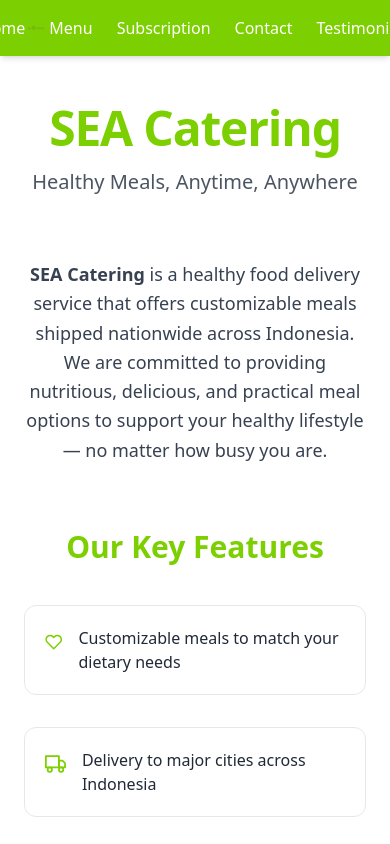
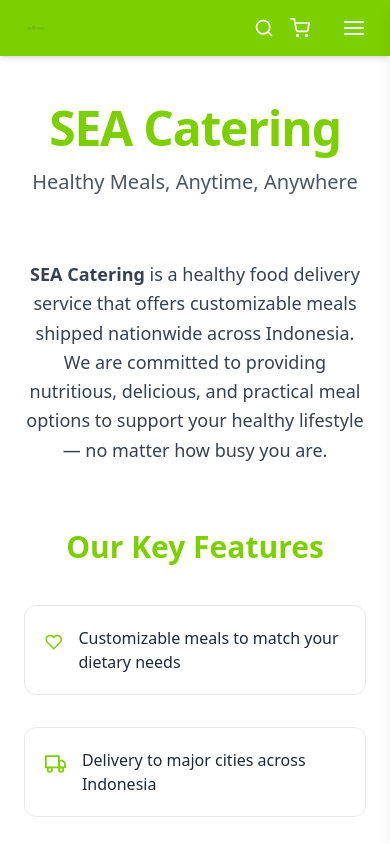
Before and after one commit to dzakwannajmi/SEA-Catering, a React (Vite) app: page / in a window 390 px wide. Shown: the top 844 px of the page. Built offline with nearby package versions, Linux system fonts and the light colour scheme.

Commit message:
feat: add feat: Configure React Router for Home, Menu, and Testimonials pages

```diff
--- a/src/App.jsx
+++ b/src/App.jsx
@@ -3,6 +3,8 @@ import Navbar from "./components/Navbar";
 import Footer from "./components/Footer";
 import Home from "./pages/Home";
 import Menu from "./pages/Menu";
+import Testimonials from "./pages/Testimonials";
+// Import komponen Subscription, Contact, Testimonials dihapus dari sini
 
 export default function App() {
   return (
@@ -13,8 +15,9 @@ export default function App() {
       <div className="flex-grow">
         <Routes>
           <Route path="/" element={<Home />} />
-          <Route path="Menu" element={<Menu />} />
-          {/* Nanti kamu tambahkan route lain di sini */}
+          <Route path="/menu" element={<Menu />} />
+          <Route path="/testimonials" element={<Testimonials />} />
+          {/* Route untuk Subscription, Contact, Testimonials dihapus dari sini */}
         </Routes>
       </div>
 
--- a/src/components/Navbar.jsx
+++ b/src/components/Navbar.jsx
@@ -1,79 +1,109 @@
+// Tambahkan useEffect untuk lock scroll saat menu terbuka
+import { useState, useEffect } from "react";
 import { NavLink } from "react-router-dom";
+import { Search, ShoppingCart, Menu as MenuIcon, X } from "react-feather";
 
 export default function Navbar() {
+  const [isMenuOpen, setIsMenuOpen] = useState(false);
+
+  const toggleMenu = () => setIsMenuOpen(!isMenuOpen);
+  const closeMenu = () => setIsMenuOpen(false);
+
+  useEffect(() => {
+    // Disable scroll saat menu terbuka
+    document.body.style.overflow = isMenuOpen ? "hidden" : "auto";
+  }, [isMenuOpen]);
+
+  const navItems = [
+    { name: "Home", path: "/", color: "from-yellow-300 to-pink-500" },
+    { name: "Menu", path: "/menu", color: "from-green-200 to-emerald-500" },
+    {
+      name: "Subscription",
+      path: "/subscription",
+      color: "from-indigo-300 to-purple-600",
+    },
+    { name: "Contact", path: "/contact", color: "from-sky-300 to-cyan-500" },
+    {
+      name: "Testimonials",
+      path: "/testimonials",
+      color: "from-orange-300 to-red-500",
+    },
+  ];
+
   return (
-    // Added 'sticky', 'top-0', and 'z-50' for a fixed position on scroll
-    // 'shadow-md' is added for a subtle visual separation from content below.
     <nav className="sticky top-0 z-50 bg-sea text-white px-6 py-4 flex items-center justify-between shadow-md">
-      {/* Logo kiri */}
       <img src="/src/assets/logo2.png" alt="SEA Logo" className="h-6" />
 
-      {/* Semua tombol di tengah */}
-      <div className="absolute left-1/2 transform -translate-x-1/2 flex gap-6">
+      {/* Desktop Nav */}
+      <div className="hidden md:flex absolute left-1/2 transform -translate-x-1/2 gap-6">
+        {navItems.map((item) => (
           <NavLink
-          to="/"
+            key={item.name}
+            to={item.path}
             className={({ isActive }) =>
               `transition font-medium ${
                 isActive
                   ? "font-bold text-white"
-                : "text-white hover:text-transparent hover:bg-clip-text hover:bg-gradient-to-r hover:from-yellow-300 hover:to-pink-500"
+                  : `text-white hover:text-transparent hover:bg-clip-text hover:bg-gradient-to-r hover:${item.color}`
               }`
             }
           >
-          Home
+            {item.name}
           </NavLink>
+        ))}
+      </div>
+
+      {/* Right Icons */}
+      <div className="flex items-center gap-4">
+        <button className="text-white hover:text-white/80">
+          <Search size={20} />
+        </button>
+        <button className="text-white hover:text-white/80">
+          <ShoppingCart size={20} />
+        </button>
+        <button onClick={toggleMenu} className="md:hidden text-white ml-4">
+          {isMenuOpen ? <X size={24} /> : <MenuIcon size={24} />}
+        </button>
+      </div>
+
+      {/* Mobile Sidebar */}
+      <div
+        className={`fixed top-0 right-0 h-full w-64 bg-sea p-6 shadow-lg z-50 transform transition-transform duration-300 ease-in-out md:hidden ${
+          isMenuOpen ? "translate-x-0" : "translate-x-full"
+        }`}
+      >
+        <div className="flex justify-end mb-8">
+          <button onClick={toggleMenu} className="text-white">
+            <X size={24} />
+          </button>
+        </div>
+        <div className="flex flex-col gap-6">
+          {navItems.map((item) => (
             <NavLink
-          to="/menu"
+              key={item.name}
+              to={item.path}
+              onClick={closeMenu}
               className={({ isActive }) =>
-            `transition font-medium ${
+                `text-lg transition font-medium ${
                   isActive
                     ? "font-bold text-white"
-                : "text-white hover:text-transparent hover:bg-clip-text hover:bg-gradient-to-r hover:from-green-200 hover:to-emerald-500"
+                    : "text-white/80 hover:text-white"
                 }`
               }
             >
-          Menu
+              {item.name}
             </NavLink>
-        <NavLink
-          to="/subscription"
-          className={({ isActive }) =>
-            `transition font-medium ${
-              isActive
-                ? "font-bold text-white"
-                : "text-white hover:text-transparent hover:bg-clip-text hover:bg-gradient-to-r hover:from-indigo-300 hover:to-purple-600"
-            }`
-          }
-        >
-          Subscription
-        </NavLink>
-        <NavLink
-          to="/contact"
-          className={({ isActive }) =>
-            `transition font-medium ${
-              isActive
-                ? "font-bold text-white"
-                : "text-white hover:text-transparent hover:bg-clip-text hover:bg-gradient-to-r hover:from-sky-300 hover:to-cyan-500"
-            }`
-          }
-        >
-          Contact
-        </NavLink>
-        <NavLink
-          to="/testimonials"
-          className={({ isActive }) =>
-            `transition font-medium ${
-              isActive
-                ? "font-bold text-white"
-                : "text-white hover:text-transparent hover:bg-clip-text hover:bg-gradient-to-r hover:from-orange-300 hover:to-red-500"
-            }`
-          }
-        >
-          Testimonials
-        </NavLink>
+          ))}
+        </div>
       </div>
 
-      {/* Spacer kanan untuk jaga jarak kanan */}
-      <div className="w-6" />
+      {/* Overlay */}
+      {isMenuOpen && (
+        <div
+          className="fixed inset-0 bg-black/40 z-40 md:hidden"
+          onClick={closeMenu}
+        ></div>
+      )}
     </nav>
   );
 }
```
Lines whose indentation alone changed are shown as unchanged.
